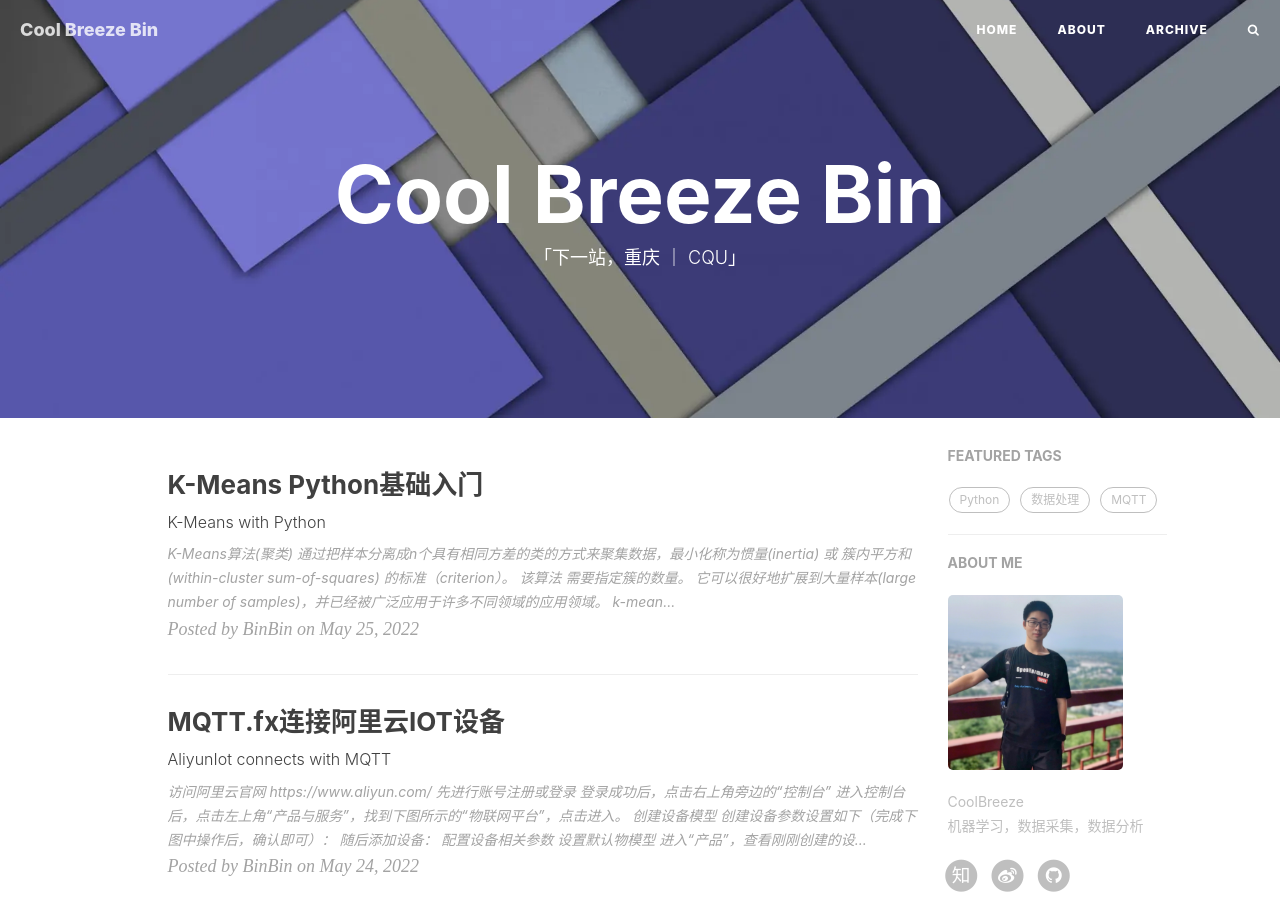
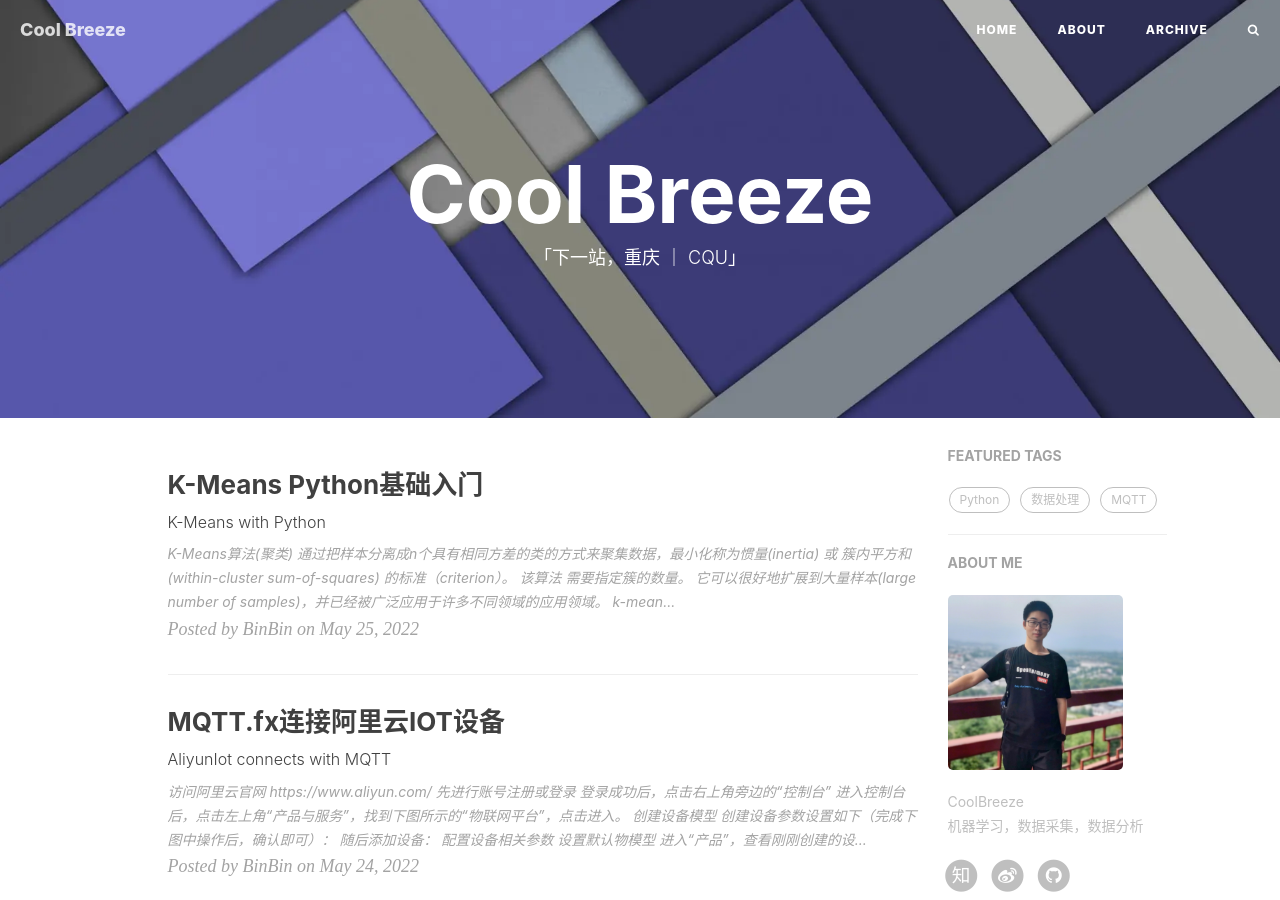
Before and after one commit to Cool-breeze-bin/Cool-breeze-bin.github.io, a Jekyll site: the page built from index.html, in a window 1280 px wide and 900 px high. Built offline with Jekyll 4.4.1, drawn with Linux system fonts in a browser that asks for light colours; nearby versions of some CDN libraries; the list of posts is cut into pages by our own code; comment, search, counter and statistics services are not loaded; some of the changed text lies outside the part shown.

Commit message:
Update _config.yml

```diff
--- a/_config.yml
+++ b/_config.yml
@@ -1,6 +1,6 @@
 # Site settings
-title: Cool Breeze Bin
-SEOTitle: CoolBreeze的博客 | Bin Blog
+title: Cool Breeze
+SEOTitle: Bin Blog
 header-img: img/home-bg3.jpg
 email: coolbreeze@petalmail.com
 description: "一名有梦想的本科生 | CoolBreeze，Web & Mobile Lover，Software Engineer，UX Designer | 这里是 @CoolBreeze 的个人博客，与你一起发现更大的世界。"
```
